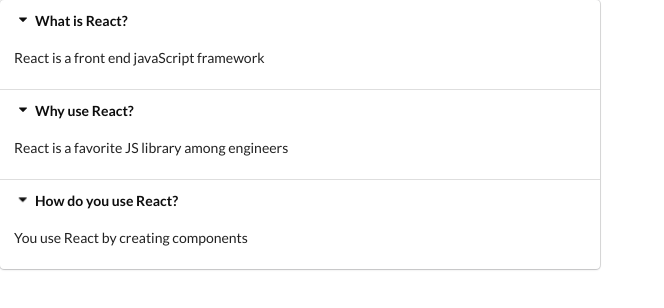
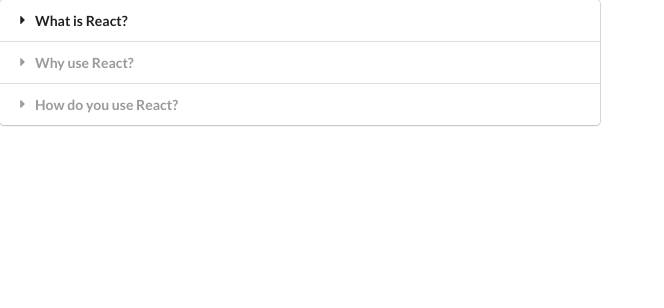
Before and after one commit to AbeTavarez/LearningReact, a React (Create React App) app in the folder widgets/: page / in a window 1280 px wide. Shown: the top 308 px of the page, without its empty margins (0-664 px from the left). Built offline with nearby package versions, Linux system fonts and the light colour scheme.

Commit message:
accordion active class

```diff
--- a/widgets/src/components/Accordion.js
+++ b/widgets/src/components/Accordion.js
@@ -1,29 +1,30 @@
-import React, {Fragment, useState} from "react";
+import React, { Fragment, useState } from "react";
 
-const Accordion = ({items}) => {
-    const [activeIndex, setActiveIndex] = useState(0);
+const Accordion = ({ items }) => {
+  const [activeIndex, setActiveIndex] = useState(null);
 
-    const onTitleClick = index => {
-        console.log('title clicked', index);
-    }
+  const onTitleClick = (index) => {
+    setActiveIndex(index);
+  };
 
+  const renderItems = items.map((item, idx) => {
+    // compares current index to active index
+    const active = idx === activeIndex ? "active" : "";
 
-    const renderItems = items.map( (item, idx) => (
+    return (
       <Fragment key={item.title}>
-            <div
-                className="title active"
-                onClick={() => onTitleClick(idx)}
-            >
+        <div className={`title ${active}`} onClick={() => onTitleClick(idx)}>
           <i className="dropdown icon"></i>
           {item.title}
         </div>
-            <div className="content active">
+        <div className={`content ${active}`}>
           <p>{item.content}</p>
         </div>
       </Fragment>
-    ));
+    );
+  });
 
-    return <div className="ui styled accordion">{renderItems}</div>
-}
+  return <div className="ui styled accordion">{renderItems}</div>;
+};
 
 export default Accordion;
```
Also changed, not shown: 1 other file (tests, documents, lock files or other folders). Lines whose indentation alone changed are shown as unchanged.
